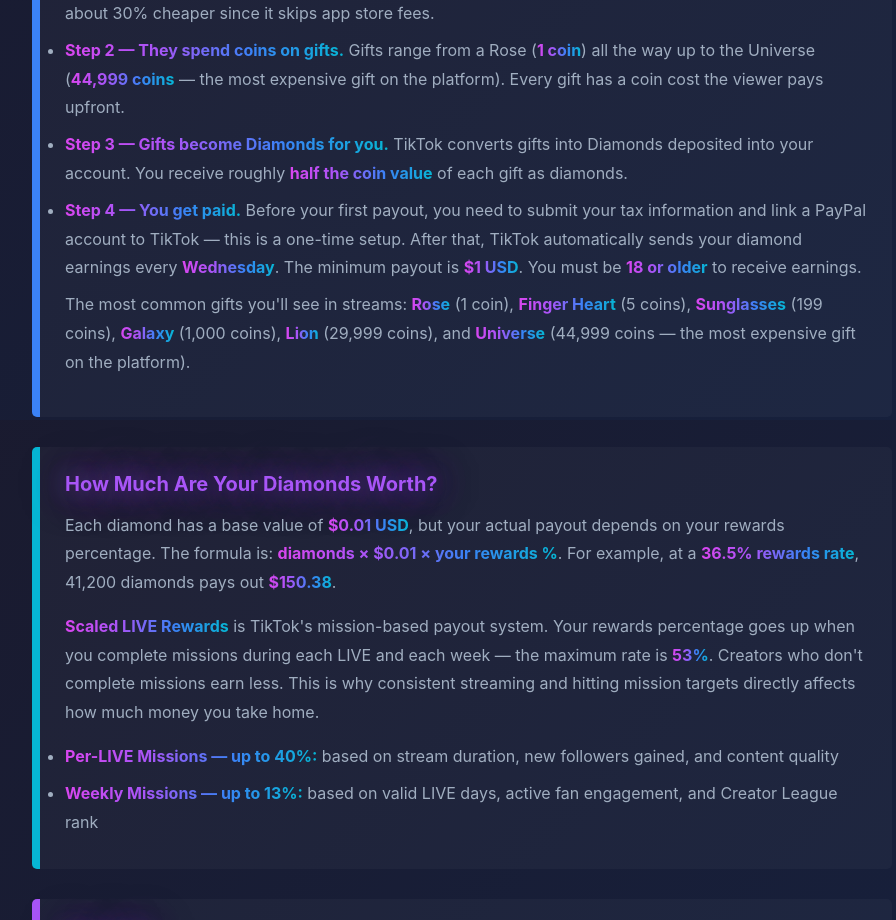
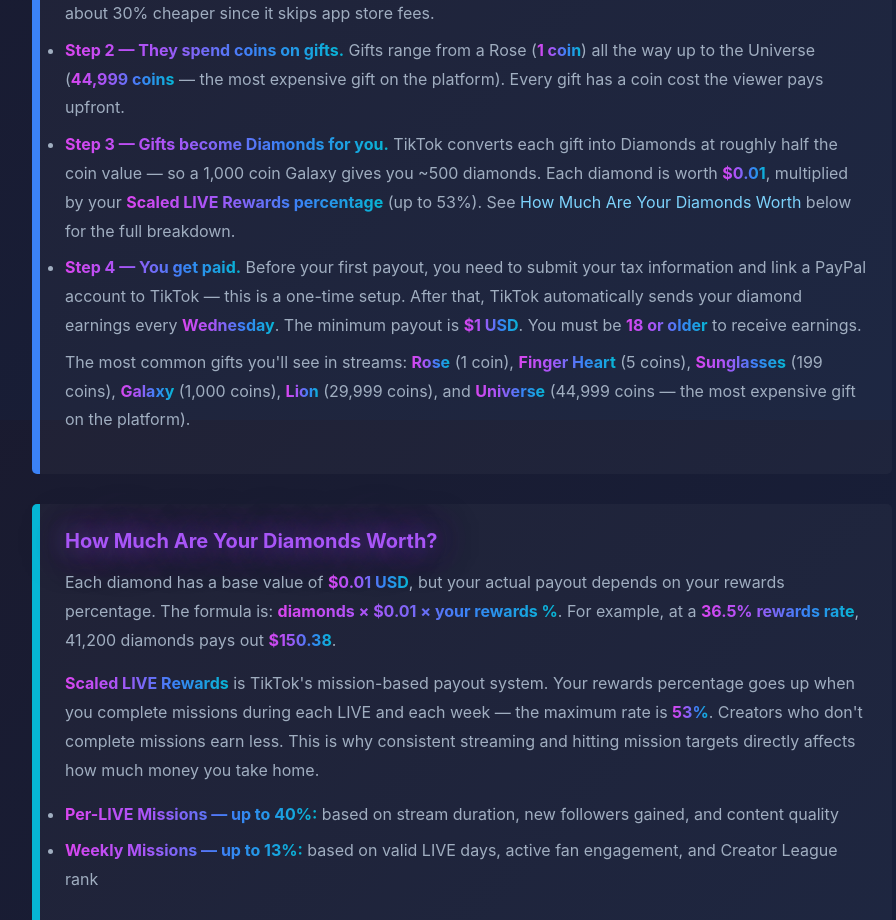
Before and after one commit to iamunrizzable/Website, a Next.js app: page /streaming-basics in a window 1280 px wide. Shown: the part 1180-2100 px from the top of the page, without its empty margins (178-1074 px from the left). Built offline with nearby package versions, Linux system fonts and the light colour scheme.

Commit message:
Step 3: reference actual diamond value formula instead of vague 'roughly half'
https://claude.ai/code/session_01AMCDCAPq8diabGEo6bckVs

```diff
--- a/app/agency/page.js
+++ b/app/agency/page.js
@@ -160,7 +160,7 @@ export default function AgencyPage() {
           <ul>
             <li><strong>Step 1 — Viewers buy TikTok Coins.</strong> Coins are TikTok's in-app currency. Buying through the app (via Apple or Google) costs roughly <span className="highlight">65 coins per $1</span>. Buying at <a href="https://www.tiktok.com/coin/" target="_blank" rel="noopener noreferrer" style={{color:'#a855f7'}}>tiktok.com/coin</a> gets around <span className="highlight">95 coins per $1</span> — about 30% cheaper since it skips app store fees.</li>
             <li><strong>Step 2 — They spend coins on gifts.</strong> Gifts range from a Rose (<span className="highlight">1 coin</span>) all the way up to the Universe (<span className="highlight">44,999 coins</span> — the most expensive gift on the platform). Every gift has a coin cost the viewer pays upfront.</li>
-            <li><strong>Step 3 — Gifts become Diamonds for you.</strong> When a viewer sends a gift, TikTok converts that gift into Diamonds deposited into your account. The number of diamonds you get is roughly <span className="highlight">half the coin value</span> of the gift.</li>
+            <li><strong>Step 3 — Gifts become Diamonds for you.</strong> TikTok converts each gift into Diamonds at roughly half the coin value — so a 1,000 coin Galaxy gives you ~500 diamonds. Each diamond is worth <span className="highlight">$0.01</span>, multiplied by your <span className="highlight">Scaled LIVE Rewards percentage</span> (up to 53%). See <em>How Much Are Your Diamonds Worth</em> below for the full breakdown.</li>
             <li><strong>Step 4 — You get paid.</strong> Before your first payout, you need to submit your tax information and link a PayPal account to TikTok — this is a one-time setup. After that, TikTok automatically sends your diamond earnings every <span className="highlight">Wednesday</span>. The minimum payout is <span className="highlight">$1 USD</span>.</li>
           </ul>
           <p>
--- a/app/streaming-basics/page.js
+++ b/app/streaming-basics/page.js
@@ -130,7 +130,7 @@ export default function StreamingBasics() {
           <ul>
             <li><strong>Step 1 — Viewers buy TikTok Coins.</strong> Coins are TikTok's in-app currency. Buying through the app (via Apple or Google) costs roughly <span className="highlight">65 coins per $1</span>. Buying at <a href="https://www.tiktok.com/coin/" target="_blank" rel="noopener noreferrer" style={{color:'#a855f7'}}>tiktok.com/coin</a> gets around <span className="highlight">95 coins per $1</span> — about 30% cheaper since it skips app store fees.</li>
             <li><strong>Step 2 — They spend coins on gifts.</strong> Gifts range from a Rose (<span className="highlight">1 coin</span>) all the way up to the Universe (<span className="highlight">44,999 coins</span> — the most expensive gift on the platform). Every gift has a coin cost the viewer pays upfront.</li>
-            <li><strong>Step 3 — Gifts become Diamonds for you.</strong> TikTok converts gifts into Diamonds deposited into your account. You receive roughly <span className="highlight">half the coin value</span> of each gift as diamonds.</li>
+            <li><strong>Step 3 — Gifts become Diamonds for you.</strong> TikTok converts each gift into Diamonds at roughly half the coin value — so a 1,000 coin Galaxy gives you ~500 diamonds. Each diamond is worth <span className="highlight">$0.01</span>, multiplied by your <span className="highlight">Scaled LIVE Rewards percentage</span> (up to 53%). See <em>How Much Are Your Diamonds Worth</em> below for the full breakdown.</li>
             <li><strong>Step 4 — You get paid.</strong> Before your first payout, you need to submit your tax information and link a PayPal account to TikTok — this is a one-time setup. After that, TikTok automatically sends your diamond earnings every <span className="highlight">Wednesday</span>. The minimum payout is <span className="highlight">$1 USD</span>. You must be <span className="highlight">18 or older</span> to receive earnings.</li>
           </ul>
           <p>
```
